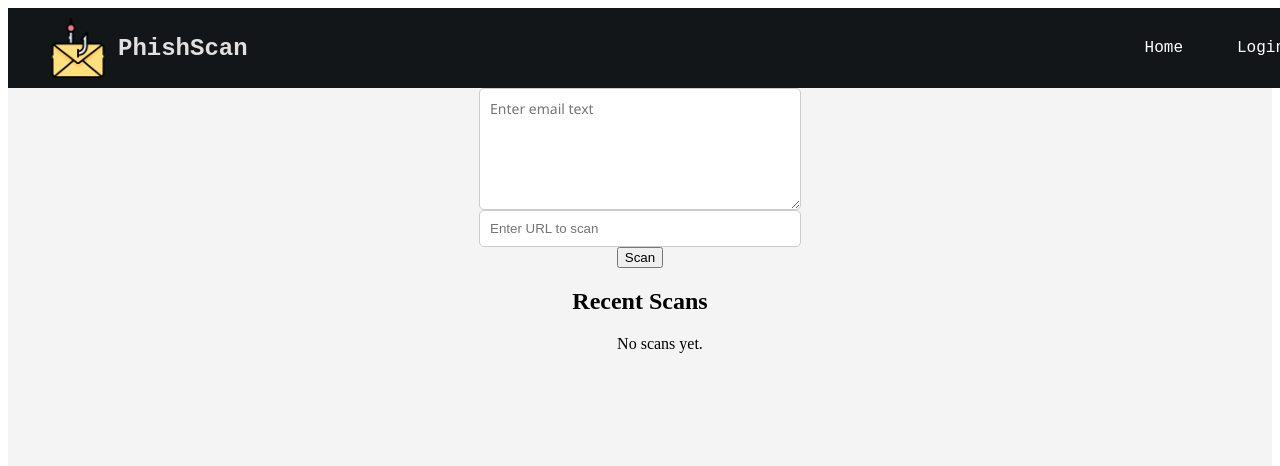
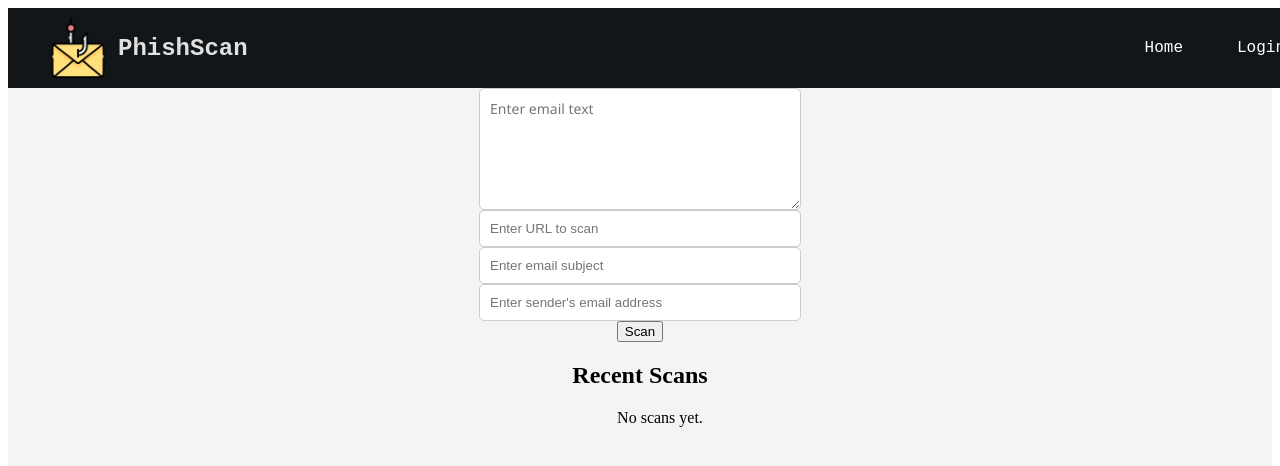
Before and after one commit to cervantessergio020/Email-Phishing-Detector, a React (Create React App) app: page / in a window 1280 px wide. Shown: the top 466 px of the page. Built offline with nearby package versions, Linux system fonts and the light colour scheme.

Commit message:
Sender and subject added to scan

```diff
--- a/src/pages/Home.js
+++ b/src/pages/Home.js
@@ -3,6 +3,8 @@ import React, { useState, useEffect } from "react";
 function Home() {
   const [text, setText] = useState("");
   const [url, setUrl] = useState("");
+  const [subject, setSubject] = useState("");
+  const [sender, setSender] = useState("");
   const [recentScans, setRecentScans] = useState([]);
   const [score, setScore] = useState(0);
 
@@ -31,17 +33,20 @@ function Home() {
           url,
           score: data.score,
           status,
+          subject,
+          sender,
           date: new Date().toLocaleString(),
         };
 
         // setRecentScans((prevScans) => [scanResult, ...prevScans]);
         setRecentScans((prevScans) => {
           const updatedScans = [scanResult, ...prevScans];
-          console.log("Updated Recent Scans:", updatedScans); // Debugging line
           return updatedScans;
         });
         setText(""); // Clear input field
         setUrl(""); // Clear input field
+        setSubject(""); // Clear input field
+        setSender(""); // Clear input field
       })
       .catch(error => console.error("Error fetching score:", error));
   };
@@ -63,6 +68,20 @@ function Home() {
           onChange={(e) => setUrl(e.target.value)}
           className="border p-2 rounded-lg w-full max-w-md"
         />
+        <input
+          type="text"
+          placeholder="Enter email subject"
+          value={subject}
+          onChange={(e) => setSubject(e.target.value)}
+          className="border p-2 rounded-lg w-full max-w-md"
+        />
+        <input
+          type="text"
+          placeholder="Enter sender's email address"
+          value={sender}
+          onChange={(e) => setSender(e.target.value)}
+          className="border p-2 rounded-lg w-full max-w-md"
+        />
         <button onClick={handleSubmit} className="bg-blue-500 text-white px-4 py-2 rounded-lg hover:bg-blue-600 w-full">
           Scan
         </button>
@@ -77,7 +96,7 @@ function Home() {
           ) : (
             recentScans.map((scan, index) => (
               <li key={index} className="p-2 border-b last:border-none">
-                <strong>{scan.url}</strong> - {scan.status} {scan.score} ({scan.date})
+                <strong>{scan.subject}</strong> - {scan.sender} - {scan.status} {scan.score} ({scan.date})
               </li>
             ))
           )}
```
